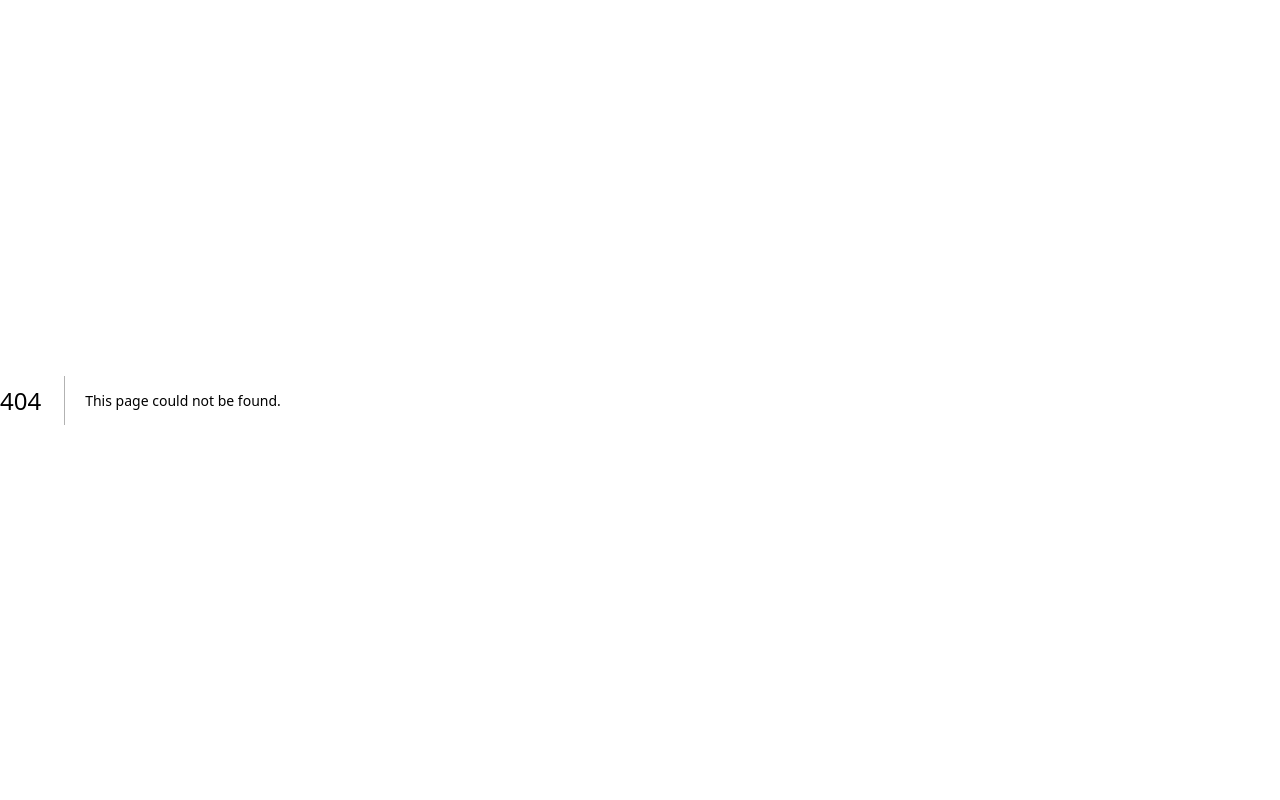
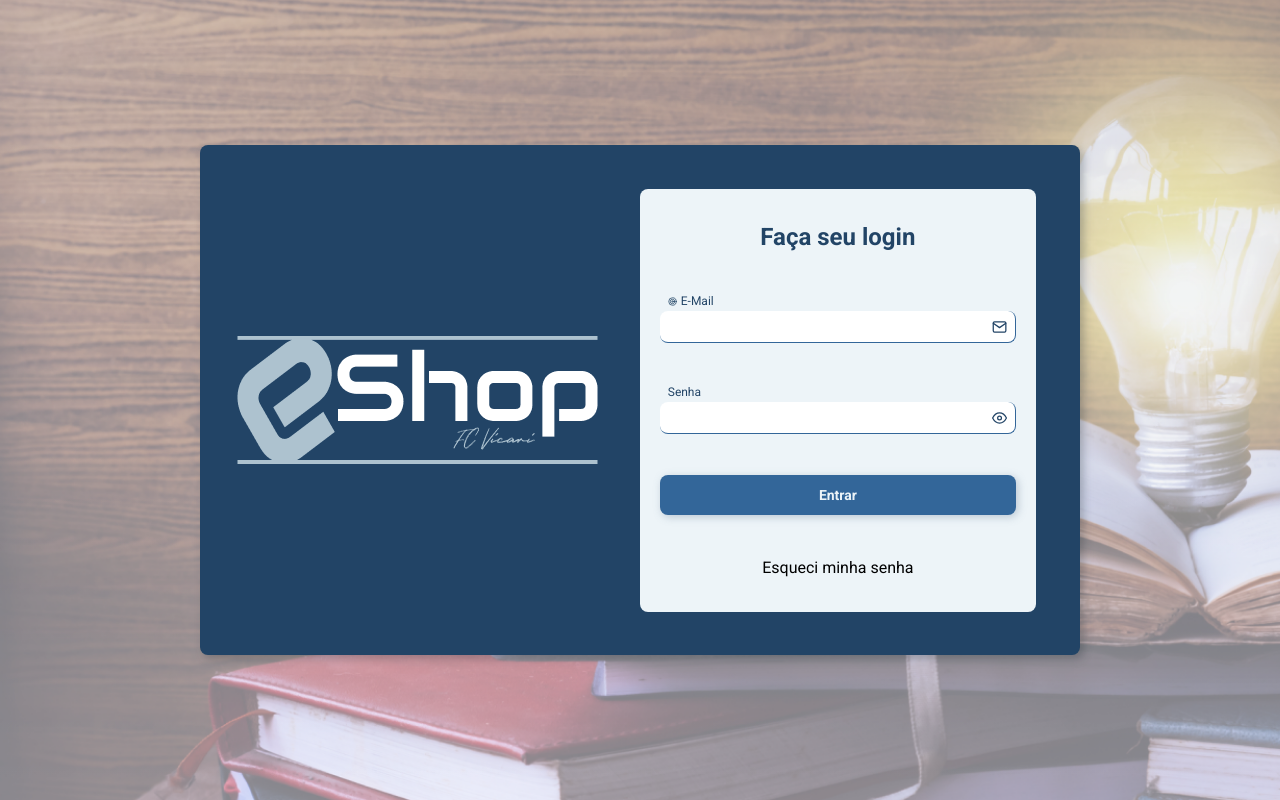
Before and after one commit to fcvicari/eshop-pet, a Next.js app in the folder epetweb/: page /login in a window 1280 px wide. Before the commit this address had no page. Built offline with nearby package versions, Linux system fonts and the light colour scheme.

Commit message:
Added the component Input and Login Page.

```diff
--- /dev/null
+++ b/epetweb/app/login/page.tsx
@@ -0,0 +1,51 @@
+"use client"
+import Image from 'next/image';
+import Link from 'next/link';
+import Logo from '../../public/logo.png';
+
+import { FiMail, FiEye, FiEyeOff } from 'react-icons/fi'
+import { Input } from '../src/components/input';
+import { Button } from '../src/components/button';
+
+export default function Login() {
+  return (
+    <div className="bg-[url('/background.png')] bg-cover bg-no-repeat flex h-[87vh] md:h-screen w-screen items-center justify-center">
+      <div className="bg-[var(--blue-800)] flex flex-col md:flex-row p-5 m-4 rounded-lg w-[24rem] md:w-[55rem] h-[31.875rem] drop-shadow-md justify-center items-center">
+        <div className="flex items-center justify-center p-4 md:w-[50%]">
+          <Image
+            src={Logo}
+            alt="Logotipo E-Shop"
+          />
+        </div>
+        <div className="flex flex-col m-2 gap-4 md:m-6 items-center justify-between py-8 px-5 md:w-[50%] rounded-lg h-[100%] w-[100%] md:h-[90%] bg-[var(--blue-100)]">
+          <h1 className='text-2xl font-bold text-[var(--blue-800)]'>Faça seu login</h1>
+
+          <Input
+            required
+            name="email"
+            inputSize="full"
+            label='E-Mail'
+            type="email"
+            Icon={FiMail}
+          />
+
+          <Input
+            inputSize="full"
+            name="password"
+            label='Senha'
+            type="text"
+            Icon={FiEye}
+          />
+
+          <Button
+            label="Entrar"
+            variant="primary"
+            size="full"
+          />
+
+          <Link href="./login">Esqueci minha senha</Link>
+        </div>
+      </div>
+    </div>
+  )
+}
--- a/epetweb/app/src/components/button/index.tsx
+++ b/epetweb/app/src/components/button/index.tsx
@@ -9,7 +9,7 @@ interface ButtonProps extends React.ButtonHTMLAttributes<HTMLButtonElement> {
 
 export function Button({ variant, label, Icon, size, ...props }: ButtonProps) {
   const buttonClass = {
-    base: 'flex gap-2 justify-center items-center rounded-lg text-sm font-bold h-10 ease-linear drop-shadow-[2px_2px_4px_rgba(34,68,102,0.25)]',
+    base: 'flex gap-2 justify-center items-center rounded-lg text-sm outline-0 font-bold h-10 ease-linear drop-shadow-[2px_2px_4px_rgba(34,68,102,0.25)]',
     size: {
       xs: 'w-24',
       sm: 'w-32',
--- /dev/null
+++ b/epetweb/app/src/components/input/index.tsx
@@ -0,0 +1,57 @@
+import { roboto } from '@/app/config/fonts';
+import { useCallback, useState } from 'react';
+import { IconBaseProps } from 'react-icons';
+import { FiTarget } from 'react-icons/fi'
+
+interface InputProps extends React.InputHTMLAttributes<HTMLInputElement> {
+  required?: boolean;
+  label: string;
+  inputSize: 'xs' | 'sm' | 'base' | 'lg' | 'xl' | 'xxl' | 'full';
+  Icon?: React.ComponentType<IconBaseProps>;
+}
+
+const inputClass = {
+  size: {
+    xs: 'w-24',
+    sm: 'w-36',
+    base: 'w-48',
+    lg: 'w-56',
+    xl: 'w-64',
+    xxl: 'w-72',
+    full: 'w-full',
+  },
+};
+
+export function Input({ label, name, required, inputSize, Icon, ...props }: InputProps) {
+  const [isFocused, setIsFocused] = useState(false);
+
+  const handleInputFocus = useCallback(() => {
+    setIsFocused(true);
+  }, []);
+
+  const handleInputBlur = useCallback(() => {
+    setIsFocused(false);
+  }, []);
+
+  return (
+    <div className={`flex flex-col gap-0.5 text-[var(--blue-800)] ${inputClass.size[inputSize]} `}>
+      <label
+        htmlFor={name}
+        className='flex gap-1 items-center text-xs w-72 px-2'
+      >
+        {required && <FiTarget size={9} />}
+        {label}
+      </label>
+      <div className={`flex flex-row h-8 items-center w-full bg-white justify-center gap-1 px-2 rounded-lg border-[var(--blue-600)] ${isFocused ? 'border-[1px]' : 'border-b-[1px] border-r-[1px]'} `} >
+        <input
+          onFocus={handleInputFocus}
+          onBlur={handleInputBlur}
+          name={name}
+          className={roboto.className + " text-sm w-full bg-transparent outline-none"}
+          {...props}
+        />
+        {Icon && <Icon />}
+      </div>
+    </div >
+  );
+}
```
